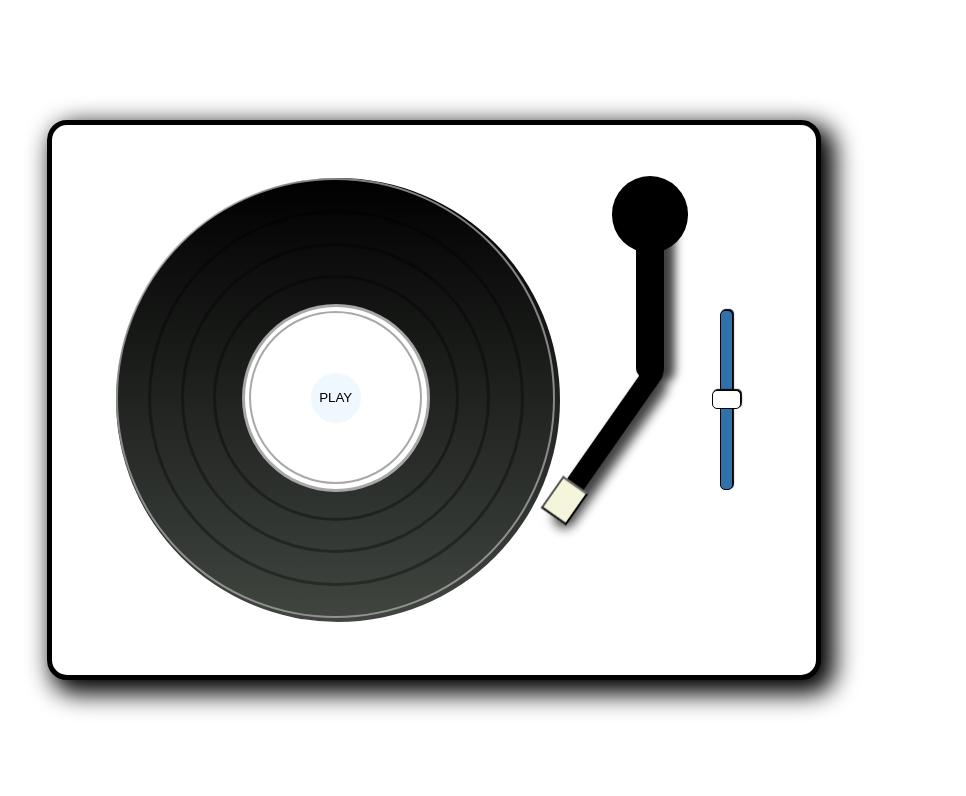
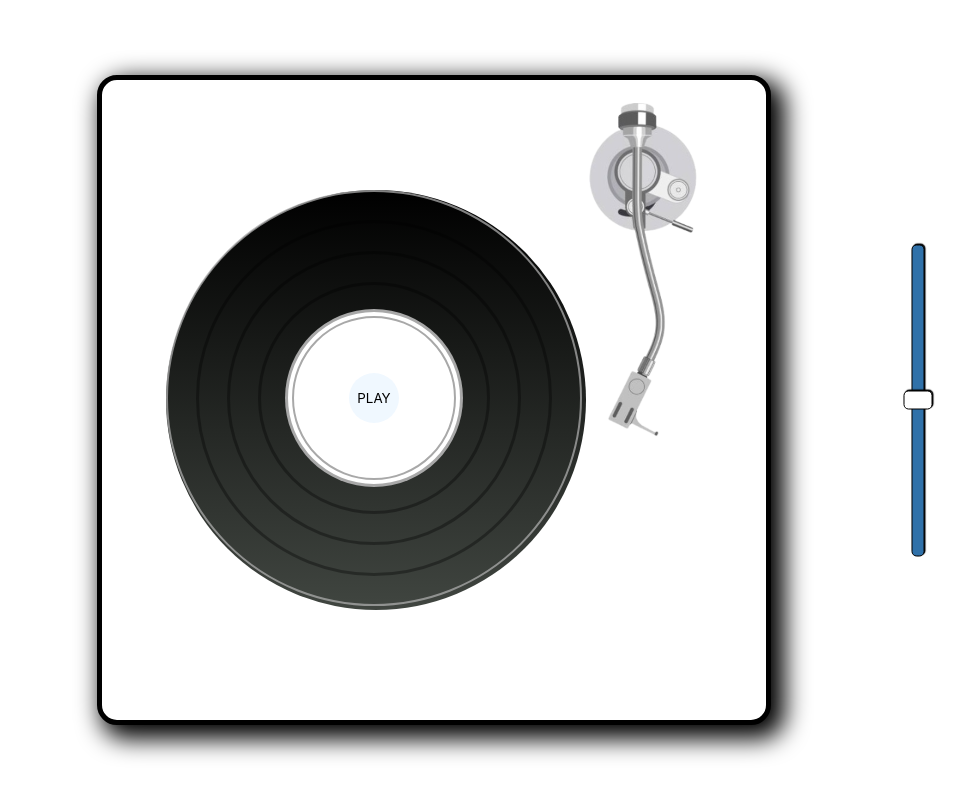
Before and after one commit to samseg01/vitrola, a plain HTML site: page disco/index.html in a window 1280 px wide. Shown: the whole page, without its empty margins (206-1172 px from the left). Drawn offline with Linux system fonts and the light colour scheme.

Commit message:
desenvolvimento da dela de vitrola

```diff
--- a/assets/styles/style-capa.css
+++ b/assets/styles/style-capa.css
@@ -1,6 +1,7 @@
 *{
     margin: 0;
     padding: 0;
+    font-family: "Inter", sans-serif;
 }
 
 /*    font-family: "Inter", sans-serif;
@@ -61,7 +62,6 @@ body {
 .titulo {
     height: 10%;
     width: 100%;
-    font-family: "Inter", sans-serif;
     font-size: 256%;
     color: white;
     padding-left: 7%;
@@ -113,7 +113,6 @@ ul {
 .bntM {
     width: fit-content;
     height: 22px;
-    font-family: "Inter", sans-serif;
     font-size: 12px;
     letter-spacing: 1px;
     color: white;
--- a/disco/assets/scripts/music.js
+++ b/disco/assets/scripts/music.js
@@ -22,7 +22,7 @@ document.getElementById('play-btn').addEventListener('click', function(){
     setTimeout(() => {
         musica.currentTime = 0;
         musica.play();
-        agulhaF.style.rotate = '19deg';
+        agulhaF.style.rotate = '125deg';
         agulhaF.style.animation = 'tremer-agulha 6s linear infinite';
     },(2000));
 
@@ -30,27 +30,27 @@ document.getElementById('play-btn').addEventListener('click', function(){
 const element = document.querySelector('body');
 const agulha = document.getElementById('agulha');
 
-agulha.addEventListener('mouseup', function(){
-    console.log(getComputedStyle(agulhaF).position)
-    element.addEventListener('mousemove', (event) => {
-        const x = event.clientX;
-        const y = event.clientY;
-        console.log(`A posição atual do cursor do mouse é: (${x}, ${y})`);
-        //ponteiro.style.top = y+'px';
-        //ponteiro.style.left = x+'px';
-        let valor = (x*y)/2;
-        //566 742
-        valor = (valor/1000)+124
-        /*if(valor<0){
-            valor = valor+(19+300)/1000
-        }*/
+// agulha.addEventListener('mouseup', function(){
+//     console.log(getComputedStyle(agulhaF).position)
+//     element.addEventListener('mousemove', (event) => {
+//         const x = event.clientX;
+//         const y = event.clientY;
+//         console.log(`A posição atual do cursor do mouse é: (${x}, ${y})`);
+//         //ponteiro.style.top = y+'px';
+//         //ponteiro.style.left = x+'px';
+//         let valor = (x*y)/2;
+//         //566 742
+//         valor = (valor/1000)+124
+//         /*if(valor<0){
+//             valor = valor+(19+300)/1000
+//         }*/
 
-        console.log(valor);
-        agulhaF.style.rotate = '-'+(valor-42-79)+'deg';
+//         console.log(valor);
+//         agulhaF.style.rotate = '-'+(valor-42-79)+'deg';
 
 
-    });
-})
+//     });
+// })
 
 
 
--- a/disco/assets/scripts/redm.js
+++ b/disco/assets/scripts/redm.js
@@ -1,12 +1,23 @@
 const vinil = document.querySelector('.vinil');
+const baseAgulha = document.querySelector('.cabeça-agulha')
 
 function tamanho(){
-    let tamanhoW = (getComputedStyle(vinil).width.split('p'));
-    let tamanhoH = getComputedStyle(vinil).height.split('p')
+    let tamanhoW = getComputedStyle(vinil).width.split('p');
+    let tamanhoH = getComputedStyle(vinil).height.split('p');
+
+    let tamanhoWAgulha = getComputedStyle(baseAgulha).width.split('p');
+    let tamanhoHAgulha = getComputedStyle(baseAgulha).height.split('p');
+
     if(tamanhoW[0] !== tamanhoH[0]){
         //console.log(tamanho[0]);
         vinil.style.height = getComputedStyle(vinil).width;
     }
+    if(tamanhoWAgulha[0] !== tamanhoHAgulha[0]){
+        //console.log(tamanho[0]);
+        baseAgulha.style.height = getComputedStyle(baseAgulha).width;
+    }
 }
 
+// function tamanho
+
 setInterval(tamanho, 100);
--- a/disco/assets/styles/disco.css
+++ b/disco/assets/styles/disco.css
@@ -4,7 +4,7 @@
     height: 73.156%;
     max-width: 480px;
 
-    border-radius: 300px;
+    border-radius: 100%;
     background-image: linear-gradient(#000, #242a24de);
 
     display: inline-block;
--- a/disco/assets/styles/style-disco.css
+++ b/disco/assets/styles/style-disco.css
@@ -1,6 +1,7 @@
 *{
     margin: 0;
     padding: 0;
+    font-family: "Inter", sans-serif;
 }
 body {
     height: 100vh;
@@ -12,13 +13,25 @@ body {
     align-items: center;
     gap: 5%;
 }
+#virar-tela {
+    display: none;
+    font-size: 17px;
 
+    .content-gif {
+        width: 80px;
+        height: 80px;
+        background-image: url('/disco/assets/images/icons8-girar-a-paisagem.gif');
+        background-size: 100%;
+    }
+}
 #caixa {
-    height: 500px;
-    width: 500px;
+    display: flex;
+
     background-color: white;
-    width: 700px;
-    height: 550px;
+    width: 50%;
+    height: 80%;
+    min-width: 350px;
+    max-width: 600px;
     border: 5px solid black;
     border-radius: 20px;
     box-shadow: #000 9px 9px 24px 5px;
@@ -36,56 +49,24 @@ body {
     justify-content: center;
 }
 .cabeça-agulha{
-    width: 12%;
-    height: 14%;
-    border-radius: 60px;
-    background-color: black;
+    width: 18%;
+    height: auto;
 
     position: relative;
-    top: -186px;
-    left: 52px;
+    top: -35%;
+    left: 0%;
 
-    transform-style: preserve-3d;
     display: flex;
-    justify-content: center;
-    animation: none;
+    justify-content: start;
+    rotate: 90deg;
+    img {
+        left: -18%;
+        top: -3%;
+        position: relative;
+    }
+
+
 }
-.corpo-agulha {
-    width: 37%;
-    height: 219%;
-    background-color: #000;
-    transform: translateY(20%);
-    border-radius: 9px;
-    box-shadow: #000000bf 10px 3px 10px 1px;
-}
-.corpo-agulha2 {
-    width: 71%;
-    height: 106%;
-    background-color: #000;
-    transform: translateY(88%);
-    rotate: 35deg;
-    position: relative;
-    left: 52px;
-    top: 6%;
-    border-radius: 20px;
-    box-shadow: #000000bf 10px 10px 11px 1px;
-}
-.agulha{
-    width: 157%;
-    height: 22%;
-    background-color: beige;
-    position: relative;
-    top: 146px;
-    left: -5px;
-}/*
-.tampa {
-    width: 23.6%;
-    height: 462%;
-    border-radius: 40px;
-    background-color: black;
-
-}*/
-
 @keyframes rodar {
     0%{
         transform: rotateZ(0);
@@ -103,7 +84,7 @@ body {
         transform: rotate(-2deg);
     }
     100% {
-        transform: rotate(19deg);
+        transform: rotate(35deg);
     }
 }
 @keyframes tremer-agulha{
@@ -143,49 +124,17 @@ body {
 }
 
 .caixa-volume {
-    rotate: 270deg;
     height: fit-content;
     width: fit-content;
 
-    position: relative;
+    display: none;
 }
 #volume {
-    height: 18px;
-    width: 180px;
+    rotate: 270deg;
+    width: 39vh;
+    position: absolute;
+    right: 0%;
 }
-
-
-@media(orientation: portrait){
-    #caixa{
-        height: 45.54%;
-        width: 100%;
-    }
-    .tampa{
-        width: 24%;
-        height: 469%;
-        top: -15px;
-        left: 8px;
-    }
-    .vinil {
-        min-width: 304px;
-        min-height: 304px;
-    }
-    .caixa-volume {
-        position: relative;
-        left: -48px;
-    }
-    .cabeça-agulha {
-        width: 13%;
-        height: 7.3%;
-
-        position: absolute;
-        top: 190px;
-        left: 295px;
-
-    }
-
-}
-
 input[type=range] {
     height: 37px;
     -webkit-appearance: none;
@@ -273,3 +222,12 @@ input[type=range] {
   input[type=range]:focus::-ms-fill-upper {
     background: #3071A9;
   }
+  @media(orientation: portrait){
+    #caixa{
+        display: none;
+    }
+    #virar-tela {
+        display: block;
+    }
+}
+@media()
--- a/disco/index.html
+++ b/disco/index.html
@@ -8,6 +8,10 @@
     <link rel="stylesheet" href="assets/styles/disco.css">
 </head>
 <body>
+    <section id="virar-tela">
+        <div class="content-gif"></div>
+        <p>vire a tela</p>
+    </section>
     <!-- <h1>[NOME DA MÚSICA]</h1> -->
     <section id="caixa">
         <div class="vinil">
@@ -28,16 +32,10 @@
         </div>
 
         <div class="cabeça-agulha">
-            <div class="corpo-agulha">
-                <div class="corpo-agulha2">
-                    <button class="agulha" id="agulha"></button>
-                </div>
-            </div>
+            <img src="/disco/assets/images/braço.png" alt="">
         </div>
 
-        <div class="caixa-volume">
-            <input type="range" id="volume" name="volume" min="0" max="100" />
-        </div>
+        <input type="range" id="volume" name="volume" min="0" max="100" />
     </section>
 
     <script src="assets/scripts/music.js"></script>
```
Also changed, not shown: disco/assets/images/braço.png (added), disco/assets/images/icons8-girar-a-paisagem.gif (added).
